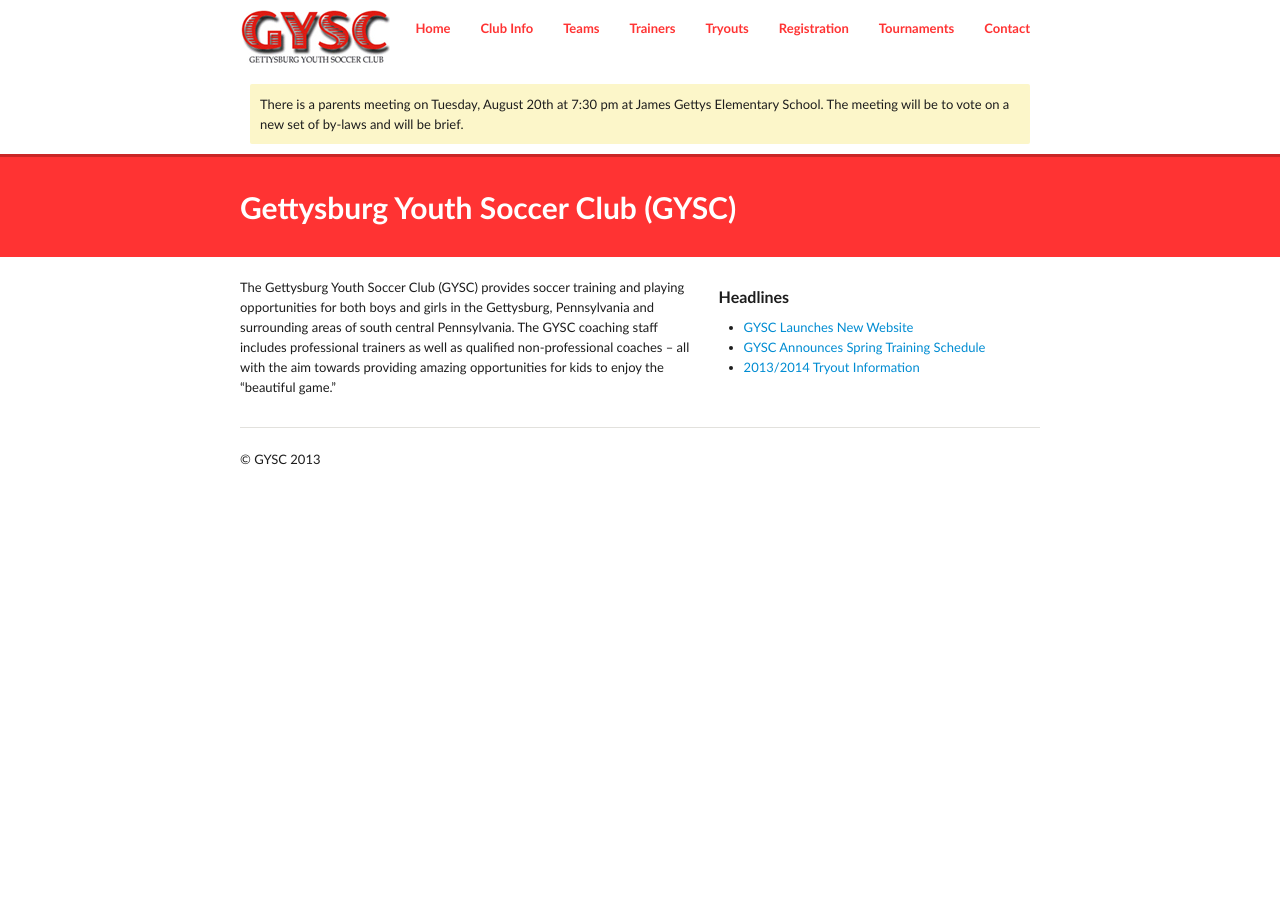
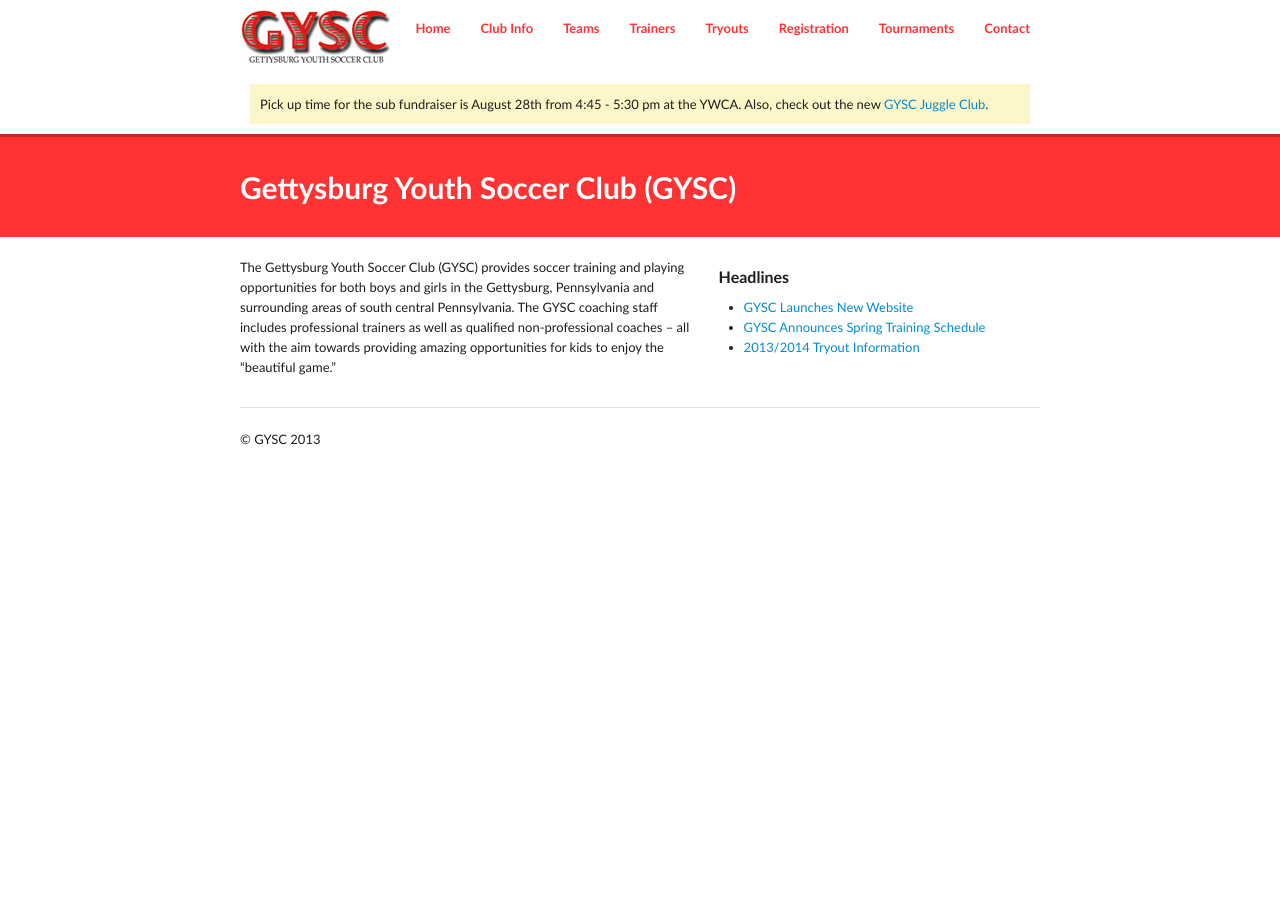
Before and after one commit to GYSC/gysc.github.com, a Jekyll site: the page built from index.md, in a window 1280 px wide. Built offline with Jekyll 4.4.1, drawn with Linux system fonts in a browser that asks for light colours; Markdown is read by kramdown in place of the engine named in the settings.

Commit message:
Update _config.yml

```diff
--- a/_config.yml
+++ b/_config.yml
@@ -1,5 +1,5 @@
 title: Gettysburg Youth Soccer Club
-message: There is a parents meeting on Tuesday, August 20th at 7:30 pm at James Gettys Elementary School. The meeting will be to vote on a new set of by-laws and will be brief.
+message: Pick up time for the sub fundraiser is August 28th from 4:45 - 5:30 pm at the YWCA. Also, check out the new <a href="http://www.gettysburgyouthsoccer.org/juggle-club">GYSC Juggle Club</a>.
 
 #build config
 server: true
```
